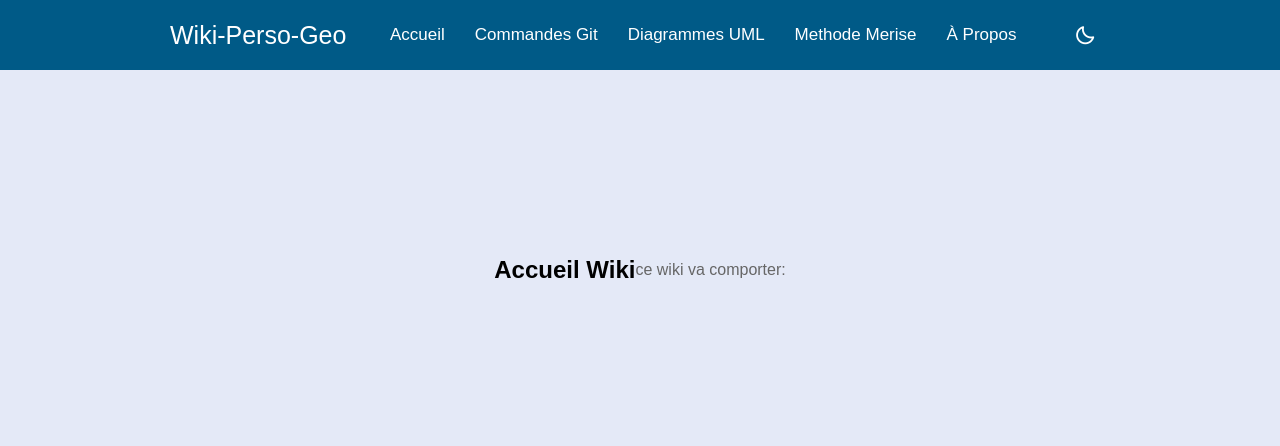
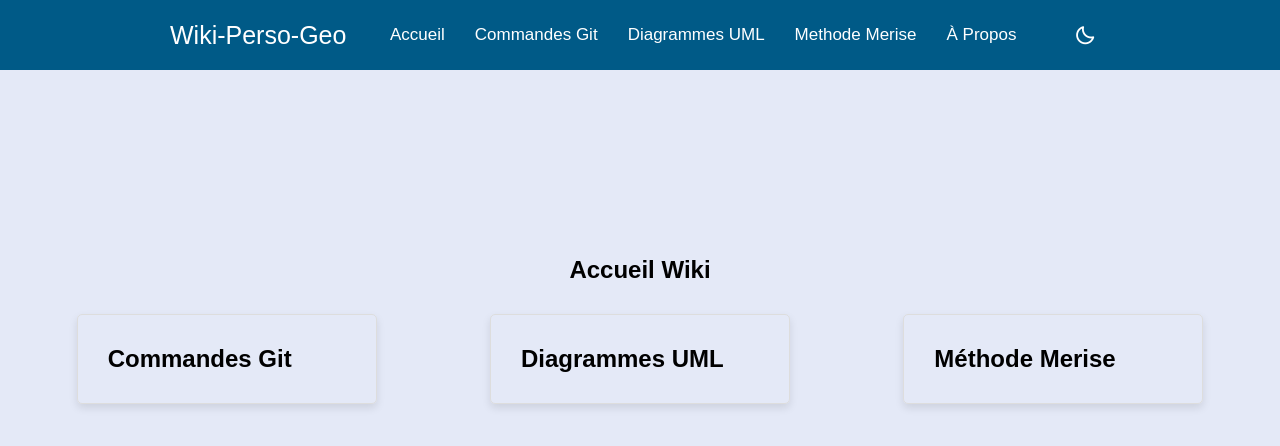
Before and after one commit to 2024-cda-boulogne/wiki-perso-gno, a plain HTML site: page index.html in a window 1280 px wide. Drawn offline with nearby package versions, Linux system fonts and the light colour scheme.

Commit message:
acc et w3c

```diff
--- a/index.html
+++ b/index.html
@@ -6,8 +6,14 @@
     <meta name="description" content="Pages Accueil Wiki geo">
     <title>Wiki-Geo</title>
     <link rel="stylesheet" href="styles.css">
-    <link rel="stylesheet" href="https://unicons.iconscout.com/release/v4.0.0/css/line.css">
-    <link href="https://unpkg.com/boxicons@2.1.1/css/boxicons.min.css" rel="stylesheet">
+    <link
+      rel="stylesheet"
+      href="https://unicons.iconscout.com/release/v4.0.0/css/line.css"
+    >
+    <link
+      href="https://unpkg.com/boxicons@2.1.1/css/boxicons.min.css"
+      rel="stylesheet"
+    >
 
     <script src="app.js" defer></script>
   </head>
@@ -42,9 +48,23 @@
         </div>
       </nav>
     </header>
-    <section class="titra"><h1>Accueil Wiki</h1>
-    <p>ce wiki va comporter:</p>
+    <section class="titra">
+      <h1>Accueil Wiki</h1>
     </section>
+
+    <div class="containers">
+      <div class="card">
+        <h2>Commandes Git</h2>
+      </div>
+
+      <div class="card">
+        <h2>Diagrammes UML</h2>
+      </div>
+
+      <div class="card">
+        <h2>Méthode Merise</h2>
+      </div>
+    </div>
 
     <div class="modal" id="aboutModal">
       <div class="modal-content">
@@ -54,11 +74,22 @@
           <p>Nom: Noel</p>
           <p>Prénom: Geoffrey</p>
           <p>Âge: 21ans</p>
-        <p>GitHub: <a href="https://github.com/Geoffrey184" target="_blank"><i class="bx bxl-github"></i></a></p>
-        <p>LinkedIn: <a href="https://www.linkedin.com/in/geoffrey-noel-093683269/" target="_blank"><i class="bx bxl-linkedin"></i></a></p>
+          <p>
+            GitHub:
+            <a href="https://github.com/Geoffrey184" target="_blank"
+              ><i class="bx bxl-github"></i
+            ></a>
+          </p>
+          <p>
+            LinkedIn:
+            <a
+              href="https://www.linkedin.com/in/geoffrey-noel-093683269/"
+              target="_blank"
+              ><i class="bx bxl-linkedin"></i
+            ></a>
+          </p>
         </div>
       </div>
     </div>
-
   </body>
 </html>
--- a/styles.css
+++ b/styles.css
@@ -357,3 +357,27 @@ h1.dark-light.active{
   cursor: pointer;
   color: #333;
 }
+
+/* page accueil */
+.containers {
+  display: flex;
+  flex-wrap: wrap;
+  justify-content: space-around;
+  padding: 20px;
+}
+
+.card {
+  flex: 1;
+  max-width: 300px;
+  margin: 10px;
+  padding: 30px;
+  border: 1px solid #ddd;
+  border-radius: 5px;
+  box-shadow: 0 4px 8px rgba(0, 0, 0, 0.1);
+}
+
+@media screen and (max-width: 600px) {
+  .card {
+      flex: 1 0 100%;
+  }
+}
```
Also changed, not shown: merise.html (+9 -9 lines). Lines whose indentation alone changed are shown as unchanged.
